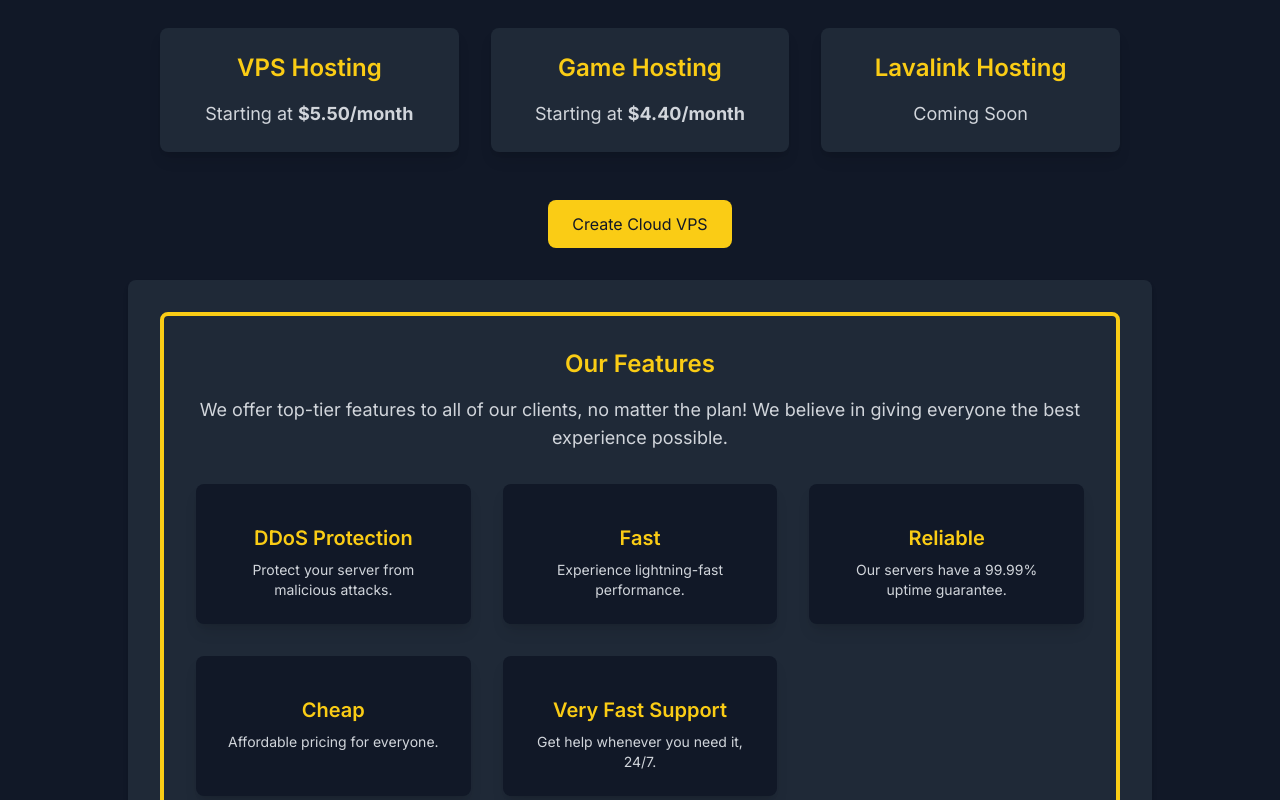
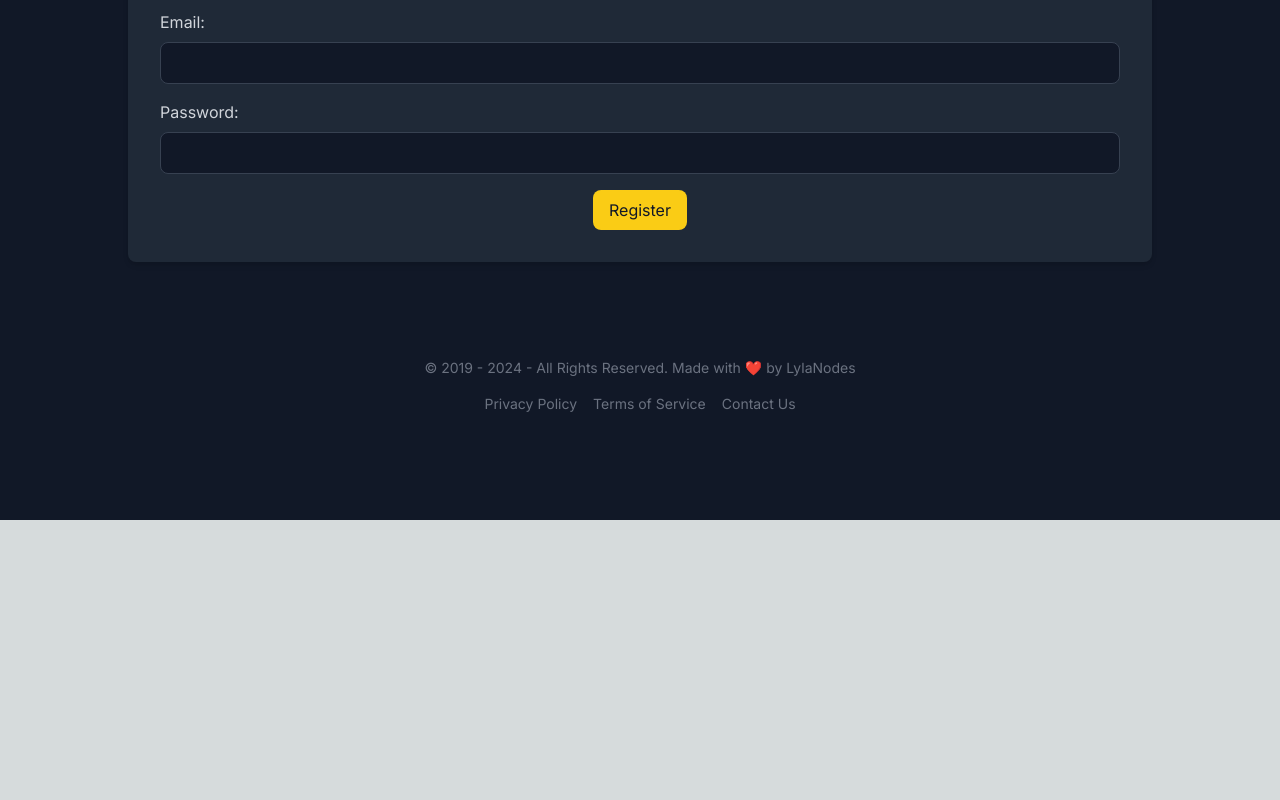
Before and after one commit to vekalmao/vpswebsite, a Next.js app: page / in a window 1280 px wide. Shown: the part 280-1080 px from the top of the page. After the commit the page ends 800 px from the top, so only its background shows below. Built offline with nearby package versions, Linux system fonts and the light colour scheme.

Commit message:
Update page.tsx

```diff
--- a/app/page.tsx
+++ b/app/page.tsx
@@ -1,5 +1,3 @@
-"use client";
-
 import React, { useState } from 'react';
 import Image from 'next/image';
 
@@ -11,6 +9,17 @@ const Home = () => {
   const [selectedPlan, setSelectedPlan] = useState<string>('');
   const [vpsCreated, setVpsCreated] = useState<boolean>(false);
   const [ipv4Address, setIpv4Address] = useState<string>('');
+
+  // Authentication states
+  const [email, setEmail] = useState('');
+  const [password, setPassword] = useState('');
+  const [isRegistered, setIsRegistered] = useState(false);
+
+  const handleRegister = () => {
+    // Simulate successful registration (in a real app, you'd send this data to a backend)
+    setIsRegistered(true);
+    setStep(1); // Move to the next step after registration
+  };
 
   const handleSaveServerName = () => {
     setStep(2);
@@ -45,6 +54,7 @@ const Home = () => {
 
   return (
     <main className="flex flex-col items-center justify-center min-h-screen bg-gray-900 text-white">
+      {/* Header and Navigation */}
       <header className="w-full max-w-5xl flex items-center justify-between py-8">
         <div>
           <h1 className="text-3xl font-bold text-white">LylaNodes</h1>
@@ -60,6 +70,40 @@ const Home = () => {
         </nav>
       </header>
 
+      {/* Registration Form */}
+      {!isRegistered && (
+        <section className="w-full max-w-5xl bg-gray-800 rounded-lg p-8 shadow-md mb-8 text-center">
+          <h2 className="text-2xl font-semibold mb-4 text-yellow-400">Create an Account to Get Started</h2>
+          <div className="mb-4">
+            <label className="block text-left mb-2 text-gray-300">Email:</label>
+            <input
+              type="email"
+              className="border border-gray-700 bg-gray-900 text-white rounded-lg px-3 py-2 w-full"
+              value={email}
+              onChange={(e) => setEmail(e.target.value)}
+            />
+          </div>
+          <div className="mb-4">
+            <label className="block text-left mb-2 text-gray-300">Password:</label>
+            <input
+              type="password"
+              className="border border-gray-700 bg-gray-900 text-white rounded-lg px-3 py-2 w-full"
+              value={password}
+              onChange={(e) => setPassword(e.target.value)}
+            />
+          </div>
+          <button
+            className="bg-yellow-400 text-gray-900 px-4 py-2 rounded-lg hover:bg-yellow-500 transition duration-300"
+            onClick={handleRegister}
+          >
+            Register
+          </button>
+        </section>
+      )}
+
+      {/* VPS Creation Steps */}
+      {isRegistered && (
+        <>
           {step === 0 && (
             <section className="w-full max-w-5xl p-8 text-center">
               <h2 className="text-5xl font-extrabold mb-8 text-white">Affordable VPS Hosting</h2>
@@ -146,47 +190,43 @@ const Home = () => {
 
           {step === 4 && (
             <section className="w-full max-w-5xl bg-gray-800 rounded-lg p-8 shadow-md mb-8 text-center">
-          <h2 className="text-2xl font-semibold mb-4 text-yellow-400">{selectedCpuType === 'Shared' ? 'Shared CPU' : 'Dedicated CPU'} Plans</h2>
-          <div className="grid grid-cols-2 gap-8">
-            {selectedCpuType === 'Shared' ? (
-              sharedPlans.map((plan) => (
-                <div key={plan.name} className="bg-gray-900 rounded-lg p-4 cursor-pointer hover:bg-gray-700 transition duration-300" onClick={() => handleSelectPlan(plan.name)}>
-                  <h3 className="text-xl font-semibold mb-2 text-yellow-400">{plan.name}</h3>
-                  <p className="text-sm text-gray-300">{plan.description}</p>
-                  <p className="text-sm text-gray-300">{plan.specifications}</p>
-                </div>
-              ))
-            ) : (
-              dedicatedPlans.map((plan) => (
-                <div key={plan.name} className="bg-gray-900 rounded-lg p-4 cursor-pointer hover:bg-gray-700 transition duration-300" onClick={() => handleSelectPlan(plan.name)}>
-                  <h3 className="text-xl font-semibold mb-2 text-yellow-400">{plan.name}</h3>
-                  <p className="text-sm text-gray-300">{plan.description}</p>
-                  <p className="text-sm text-gray-300">{plan.specifications}</p>
-                </div>
-              ))
-            )}
+              <h2 className="text-2xl font-semibold mb-4 text-yellow-400">Select Your Plan</h2>
+              <div className="flex justify-center space-x-8 mb-8">
+                <button
+                  className="bg-yellow-400 text-gray-900 px-4 py-2 rounded-lg hover:bg-yellow-500 transition duration-300"
+                  onClick={() => handleSelectPlan('Basic')}
+                >
+                  Basic Plan
+                </button>
+                <button
+                  className="bg-yellow-400 text-gray-900 px-4 py-2 rounded-lg hover:bg-yellow-500 transition duration-300"
+                  onClick={() => handleSelectPlan('Pro')}
+                >
+                  Pro Plan
+                </button>
               </div>
             </section>
           )}
 
           {step === 5 && (
             <section className="w-full max-w-5xl bg-gray-800 rounded-lg p-8 shadow-md mb-8 text-center">
-          <h2 className="text-2xl font-semibold mb-4 text-yellow-400">Review Your Choices</h2>
-          <div className="text-left text-gray-300">
+              <h2 className="text-2xl font-semibold mb-4 text-yellow-400">Review Your Selections</h2>
+              <div className="text-left text-gray-300 mb-8">
                 <p><strong>Server Name:</strong> {serverName}</p>
                 <p><strong>Location:</strong> {selectedLocation}</p>
                 <p><strong>CPU Type:</strong> {selectedCpuType}</p>
                 <p><strong>Plan:</strong> {selectedPlan}</p>
               </div>
               <button
-            className="bg-yellow-400 text-gray-900 px-4 py-2 rounded-lg hover:bg-yellow-500 transition duration-300 mt-4"
+                className="bg-yellow-400 text-gray-900 px-6 py-3 rounded-lg hover:bg-yellow-500 transition duration-300"
                 onClick={handleSubmit}
               >
-            Create Cloud VPS
+                Deploy VPS
               </button>
             </section>
           )}
 
+          {/* Final VPS creation confirmation */}
           {step === 6 && (
             <section className="w-full max-w-5xl bg-gray-800 rounded-lg p-8 shadow-md mb-8 text-center">
               <h2 className="text-2xl font-semibold mb-4 text-yellow-400">Your VPS Has Been Created!</h2>
@@ -199,43 +239,10 @@ const Home = () => {
               </div>
             </section>
           )}
-
-      {step <= 1 && (
-        <section className="w-full max-w-5xl bg-gray-800 rounded-lg p-8 shadow-md mb-8 text-center">
-          <div className="border-4 border-yellow-400 rounded-lg p-8">
-            <h2 className="text-2xl font-semibold mb-4 text-yellow-400">Our Features</h2>
-            <p className="text-lg text-gray-300 mb-8">We offer top-tier features to all of our clients, no matter the plan! We believe in giving everyone the best experience possible.</p>
-            <div className="grid grid-cols-1 md:grid-cols-3 gap-8">
-              <div className="flex flex-col items-center bg-gray-900 rounded-lg p-6 text-center shadow-lg">
-                <i className="fas fa-shield-alt text-4xl text-yellow-400 mb-4"></i>
-                <h3 className="text-xl font-semibold mb-2 text-yellow-400">DDoS Protection</h3>
-                <p className="text-sm text-gray-300">Protect your server from malicious attacks.</p>
-              </div>
-              <div className="flex flex-col items-center bg-gray-900 rounded-lg p-6 text-center shadow-lg">
-                <i className="fas fa-tachometer-alt text-4xl text-yellow-400 mb-4"></i>
-                <h3 className="text-xl font-semibold mb-2 text-yellow-400">Fast</h3>
-                <p className="text-sm text-gray-300">Experience lightning-fast performance.</p>
-              </div>
-              <div className="flex flex-col items-center bg-gray-900 rounded-lg p-6 text-center shadow-lg">
-                <i className="fas fa-check-circle text-4xl text-yellow-400 mb-4"></i>
-                <h3 className="text-xl font-semibold mb-2 text-yellow-400">Reliable</h3>
-                <p className="text-sm text-gray-300">Our servers have a 99.99% uptime guarantee.</p>
-              </div>
-              <div className="flex flex-col items-center bg-gray-900 rounded-lg p-6 text-center shadow-lg">
-                <i className="fas fa-dollar-sign text-4xl text-yellow-400 mb-4"></i>
-                <h3 className="text-xl font-semibold mb-2 text-yellow-400">Cheap</h3>
-                <p className="text-sm text-gray-300">Affordable pricing for everyone.</p>
-              </div>
-              <div className="flex flex-col items-center bg-gray-900 rounded-lg p-6 text-center shadow-lg">
-                <i className="fas fa-headset text-4xl text-yellow-400 mb-4"></i>
-                <h3 className="text-xl font-semibold mb-2 text-yellow-400">Very Fast Support</h3>
-                <p className="text-sm text-gray-300">Get help whenever you need it, 24/7.</p>
-              </div>
-            </div>
-          </div>
-        </section>
+        </>
       )}
 
+      {/* Footer */}
       <footer className="mt-16 mb-4 text-center text-gray-500 text-sm">
         <p>&copy; 2019 - 2024 - All Rights Reserved. Made with ❤️ by LylaNodes</p>
         <div className="mt-4 flex justify-center space-x-4">
@@ -248,22 +255,4 @@ const Home = () => {
   );
 };
 
-const sharedPlans = [
-  { name: 'CX-01', description: 'Cheap for small projects', specifications: '1GB of RAM, 1 Core, 20GB of Storage' },
-  { name: 'CX-02', description: 'Affordable for startups', specifications: '2GB of RAM, 2 Cores, 40GB of Storage' },
-  { name: 'CX-03', description: 'Balanced for growing applications', specifications: '4GB of RAM, 2 Cores, 80GB of Storage' },
-  { name: 'CX-04', description: 'Powerful for multiple applications', specifications: '8GB of RAM, 4 Cores, 160GB of Storage' },
-  { name: 'CX-05', description: 'High-performance for intensive tasks', specifications: '16GB of RAM, 6 Cores, 320GB of Storage' },
-  { name: 'CX-06', description: 'Ultimate for enterprise-grade solutions', specifications: '32GB of RAM, 8 Cores, 640GB of Storage' }
-];
-
-const dedicatedPlans = [
-  { name: 'DX-01', description: 'Prices are mid, for big projects', specifications: '4GB of RAM, 4 Cores, 100GB of Storage' },
-  { name: 'DX-02', description: 'Balanced for growing applications', specifications: '8GB of RAM, 4 Cores, 200GB of Storage' },
-  { name: 'DX-03', description: 'Powerful for multiple applications', specifications: '16GB of RAM, 8 Cores, 400GB of Storage' },
-  { name: 'DX-04', description: 'High-performance for intensive tasks', specifications: '32GB of RAM, 16 Cores, 800GB of Storage' },
-  { name: 'DX-05', description: 'Ultimate for enterprise-grade solutions', specifications: '64GB of RAM, 32 Cores, 1600GB of Storage' },
-  { name: 'DX-06', description: 'Extreme power for specialized tasks', specifications: '128GB of RAM, 64 Cores, 3200GB of Storage' }
-];
-
 export default Home;
```
Lines whose indentation alone changed are shown as unchanged.
